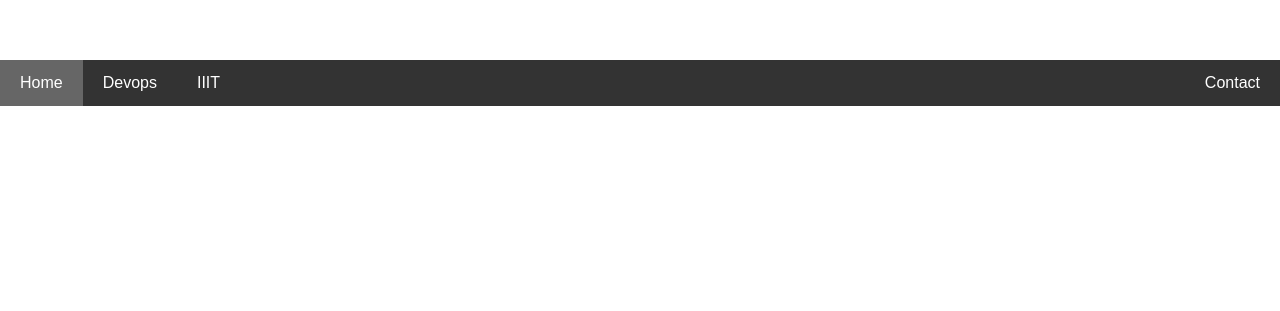
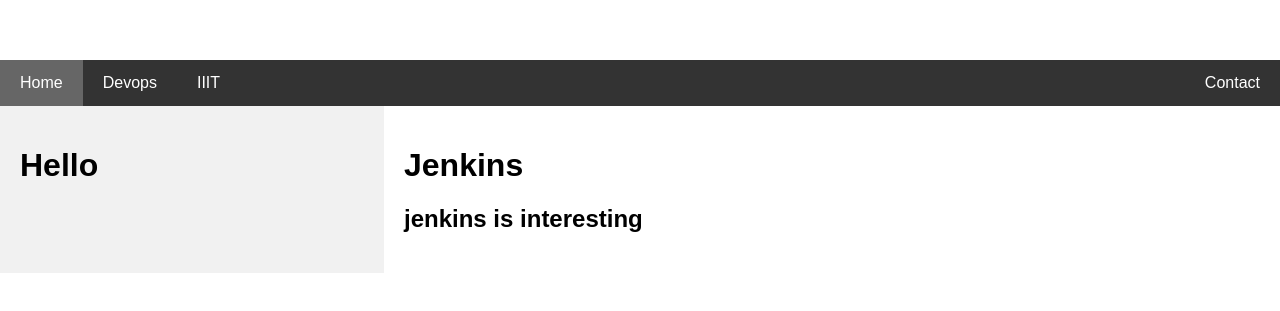
Before and after one commit to sreeharipremkumar/dev_jenkins, a plain HTML site: page website/index.html in a window 1280 px wide. Shown: the part 233-544 px from the top of the page. Drawn offline with Linux system fonts and the light colour scheme.

Commit message:
Update index.html

```diff
--- a/website/index.html
+++ b/website/index.html
@@ -20,6 +20,7 @@ body {
   padding: 80px;
   text-align: center;
   background-image: url('images/2.png');
+  //background: #1abc9c;
   color: white;
 }
 
@@ -66,6 +67,30 @@ body {
   color: white;
 }
 
+/* Column container */
+.row {
+  display: -ms-flexbox; /* IE10 */
+  display: flex;
+  -ms-flex-wrap: wrap; /* IE10 */
+  flex-wrap: wrap;
+}
+
+/* Create two unequal columns that sits next to each other */
+/* Sidebar/left column */
+.side {
+  -ms-flex: 30%; /* IE10 */
+  flex: 30%;
+  background-color: #f1f1f1;
+  padding: 20px;
+}
+
+/* Main column */
+.main {
+  -ms-flex: 70%; /* IE10 */
+  flex: 70%;
+  background-color: white;
+  padding: 20px;
+}
 
 </style>
 </head>
@@ -83,6 +108,17 @@ body {
   <a href="#" class="right">Contact</a>
 </div>
 
+<div class="row">
+  <div class="side">
+    <h1>Hello</h1>
+
+  </div>
+  <div class="main">
+    <h1>Jenkins</h1>
+    <h2>jenkins is interesting</h2>
+
+  </div>
+</div>
 
 
 </body>
```
